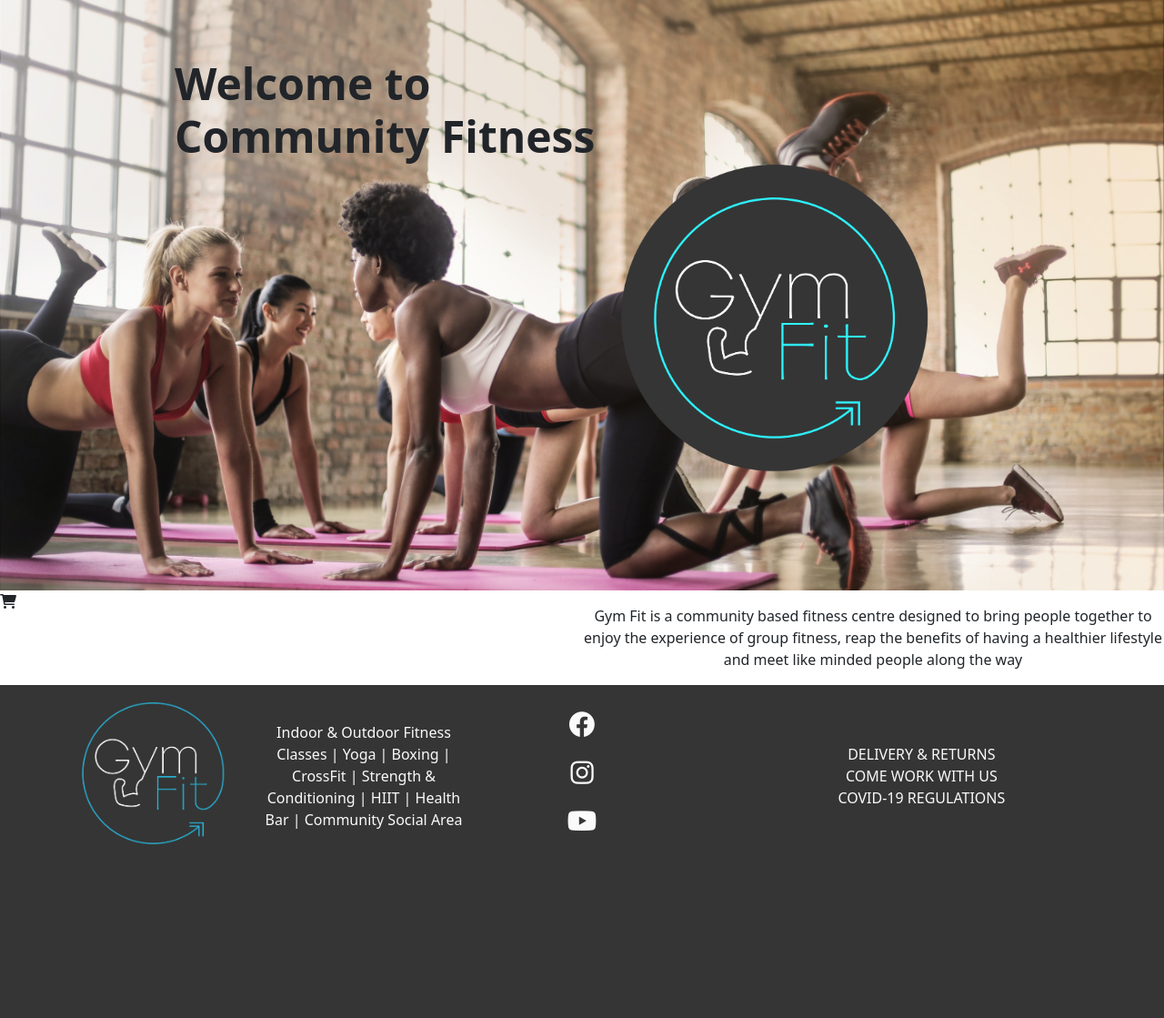
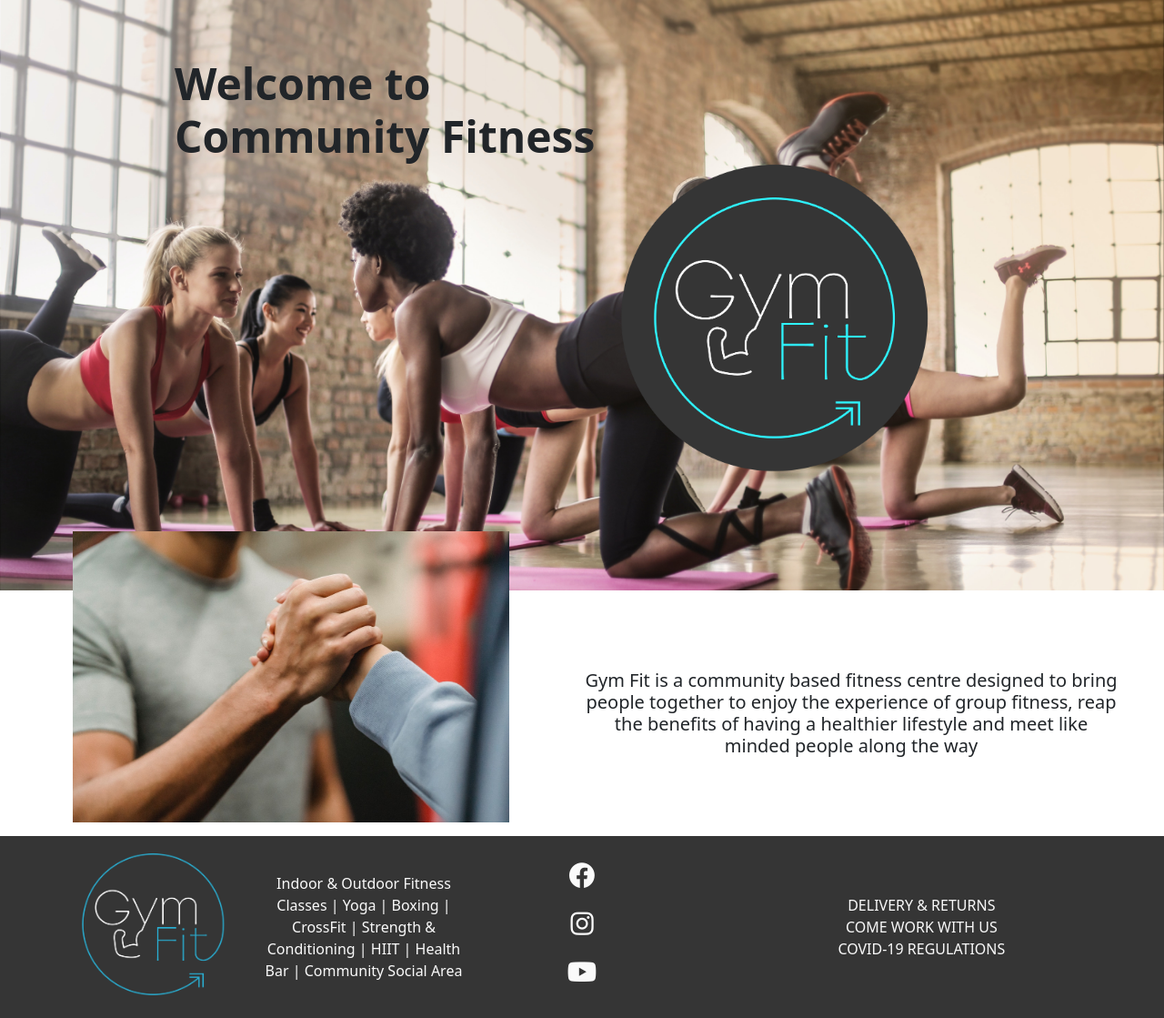
Before and after one commit to nlenno1/gym-fit-MS4, a Django app: page / in a window 1280 px wide. Shown: the part 141-1260 px from the top of the page at 91% size. Before the commit the page ends 1069 px from the top, so only its background shows below. Run offline with Django 4.2, Linux system fonts and the light colour scheme.

```diff
--- a/home/templates/home/index.html
+++ b/home/templates/home/index.html
@@ -23,14 +23,16 @@
             </div>
         </div>
         <div class="row g-0">
-            <div class="d-none d-sm-block col-sm-6">
-                <i class="fa-solid fa-cart-shopping"></i>
+            <div class="d-none d-sm-block col-sm-6 text-center">
+                <img id="teamwork-image" src="media/gym-teamwork.jpg" alt="Two hands clasping in a handshake">
             </div>
             <div class="col-12 col-sm-6">
-                <p class="text-center mt-5 mt-sm-3">
-                    Gym Fit is a community based fitness centre designed to bring people together to enjoy the experience of
-                    group fitness, reap the benefits of having a healthier lifestyle and meet like minded people along the way
-                </p>
+                <div class="vetical-center">
+                    <h5 class="text-center mt-5 mx-2 my-sm-0 ms-sm-0 py-sm-2 me-sm-3 me-md-5">
+                        Gym Fit is a community based fitness centre designed to bring people together to enjoy the experience of
+                        group fitness, reap the benefits of having a healthier lifestyle and meet like minded people along the way
+                    </h5>
+                </div>
             </div>
         </div>
     </div>
--- a/static/css/base.css
+++ b/static/css/base.css
@@ -6,6 +6,14 @@
 
 #content {
     min-height: calc(100vh - 340px)
+}
+
+.vetical-center {
+    height: 100%;
+    display: flex;
+    flex-direction: row;
+    align-items: center;
+    align-content: center;
 }
 
 /* Navbar */
@@ -62,6 +70,13 @@
     height: 180px;
     width: 180px;
     margin: 0 auto;
+}
+
+#teamwork-image {
+    width: 75%;
+    max-width: 500px;
+    position: relative;
+    margin: -65px 0 15px;
 }
 
 @media(min-width:575px) {
```
Also changed, not shown: media/gym-teamwork.jpg (added).
